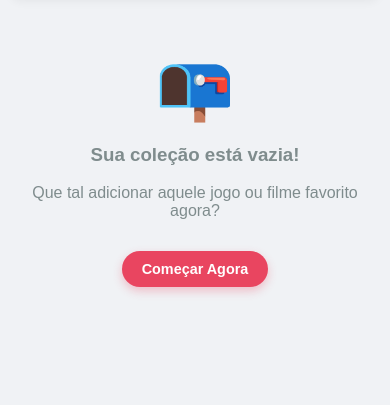
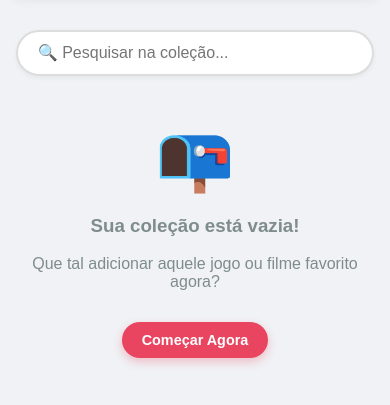
Before and after one commit to augusto-projetos/backlog-api, a Spring Boot app: page /home in a window 390 px wide. Shown: the part 141-546 px from the top of the page. Run offline with Spring Boot 4, Linux system fonts and the light colour scheme; the visitor is signed in with stand-in values (Sample User, id 1); data that the repository does not hold is empty; some of the project's set-up classes (security, data sources, template engines, error pages and the like) are left out, and stand-ins take their place; some libraries are stand-ins or nearby versions.

Commit message:
feat: adiciona barra de pesquisa e botão de voltar ao topo (#14)

```diff
--- a/src/main/resources/static/css/style.css
+++ b/src/main/resources/static/css/style.css
@@ -179,6 +179,60 @@ body {
 .btn-edit:hover { background-color: #d35400; }
 .btn-delete:hover { background-color: #c0392b; }
 
+/* --- BARRA DE PESQUISA --- */
+.search-wrapper {
+    margin-bottom: 25px;
+    text-align: center;
+}
+
+#search-bar {
+    width: 100%;
+    max-width: 500px;
+    padding: 12px 20px;
+    border: 2px solid #ddd;
+    border-radius: 50px;
+    font-size: 1rem;
+    outline: none;
+    transition: all 0.3s;
+    box-shadow: 0 2px 5px rgba(0,0,0,0.05);
+}
+
+#search-bar:focus {
+    border-color: #e94560;
+    box-shadow: 0 4px 10px rgba(233, 69, 96, 0.2);
+}
+
+/* --- BOTÃO VOLTAR AO TOPO --- */
+#btn-topo {
+    position: fixed;
+    bottom: 30px;
+    right: 30px;
+    background-color: #e94560;
+    color: white;
+    border: none;
+    width: 50px;
+    height: 50px;
+    border-radius: 50%; /* Redondo */
+    font-size: 1.2rem;
+    cursor: pointer;
+    box-shadow: 0 4px 10px rgba(0,0,0,0.3);
+    z-index: 1000;
+    opacity: 0;
+    visibility: hidden;
+    transform: translateY(20px);
+    transition: all 0.3s ease;
+}
+
+#btn-topo.visivel {
+    opacity: 1;
+    visibility: visible;
+    transform: translateY(0);
+}
+
+#btn-topo:hover {
+    background-color: #c0392b;
+    transform: translateY(-5px); /* Pulo leve ao passar o mouse */
+}
 
 /* --- RESPONSIVIDADE (MOBILE) --- */
 @media (max-width: 600px) {
@@ -252,4 +306,15 @@ body {
     .nota {
         font-size: 0.9em;
     }
+
+    #search-bar {
+        width: 85%;
+    }
+
+    #btn-topo {
+        bottom: 20px;
+        right: 20px;
+        width: 45px;
+        height: 45px;
+    }
 }
--- /dev/null
+++ b/src/main/resources/static/js/search-scroll.js
@@ -0,0 +1,58 @@
+document.addEventListener('DOMContentLoaded', () => {
+
+    // --- LÓGICA DA BARRA DE PESQUISA ---
+    const searchBar = document.getElementById('search-bar');
+    const containerLista = document.getElementById('lista-itens');
+    const msgNaoEncontrado = document.getElementById('msg-nao-encontrado');
+
+    if (searchBar) {
+        searchBar.addEventListener('input', (e) => {
+            const termo = e.target.value.toLowerCase();
+            // Pegamos os cards ATUAIS (pois eles foram carregados via fetch)
+            const cards = document.querySelectorAll('.card');
+            let visiveis = 0;
+
+            cards.forEach(card => {
+                const titulo = card.querySelector('h3').textContent.toLowerCase();
+
+                if (titulo.includes(termo)) {
+                    card.style.display = '';
+                    visiveis++;
+                } else {
+                    card.style.display = 'none';
+                }
+            });
+
+            // Controle da mensagem "Nenhum resultado"
+            if (msgNaoEncontrado) {
+                if (visiveis === 0 && cards.length > 0) {
+                    msgNaoEncontrado.style.display = 'block';
+                } else {
+                    msgNaoEncontrado.style.display = 'none';
+                }
+            }
+        });
+    }
+
+    // --- LÓGICA DO BOTÃO VOLTAR AO TOPO ---
+    const btnTopo = document.getElementById('btn-topo');
+
+    if (btnTopo) {
+        // Mostrar botão quando rolar a página
+        window.addEventListener('scroll', () => {
+            if (window.scrollY > 300) {
+                btnTopo.classList.add('visivel');
+            } else {
+                btnTopo.classList.remove('visivel');
+            }
+        });
+
+        // Ação de clicar e subir suavemente
+        btnTopo.addEventListener('click', () => {
+            window.scrollTo({
+                top: 0,
+                behavior: 'smooth'
+            });
+        });
+    }
+});
--- a/src/main/resources/templates/home.html
+++ b/src/main/resources/templates/home.html
@@ -39,11 +39,23 @@
 
         </header>
 
+        <div class="search-wrapper">
+            <input type="text" id="search-bar" placeholder="🔍 Pesquisar na coleção...">
+        </div>
+
+        <div id="msg-nao-encontrado" style="display: none; text-align: center; color: #7f8c8d; margin-top: 20px;">
+            <p style="font-size: 2rem; margin: 0;">😕</p>
+            <p>Nenhum item encontrado com esse nome.</p>
+        </div>
+
         <div id="lista-itens">
             <p style="text-align: center; width: 100%; color: #aaa;">Carregando sua coleção...</p>
         </div>
 
+        <button id="btn-topo" title="Voltar ao topo">⬆</button>
+
         <script th:src="@{/js/script.js}"></script>
+        <script th:src="@{/js/search-scroll.js}"></script>
         <script src="https://cdn.jsdelivr.net/npm/sweetalert2@11"></script>
     </body>
 </html>
```
